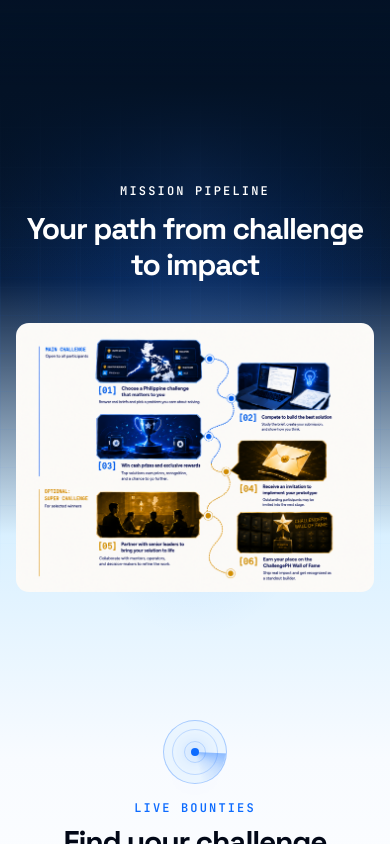
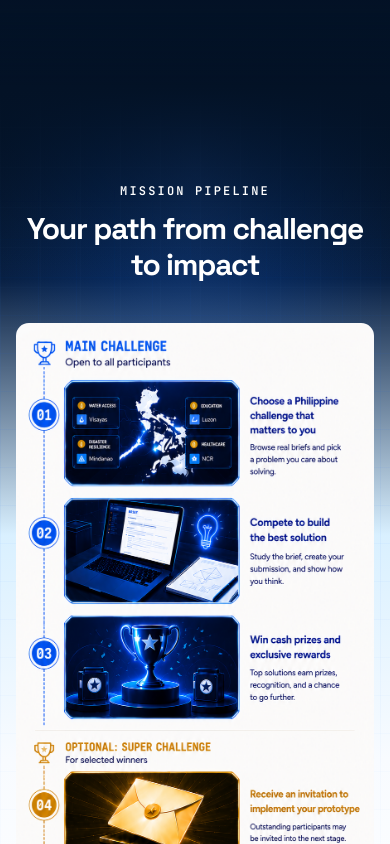
Before and after one commit to BetterInternship/ChallengePH, a Next.js app: page / in a window 390 px wide. Shown: the part 1156-2000 px from the top of the page. Built offline with nearby package versions, Linux system fonts and the light colour scheme.

Commit message:
feat: add mobile image for MissionPipeline and adjust visibility for responsive layout

```diff
--- a/app/page.tsx
+++ b/app/page.tsx
@@ -143,7 +143,14 @@ function MissionPipeline() {
             alt="ChallengePH mission pipeline"
             width={1440}
             height={960}
-            className="h-auto w-full"
+            className="hidden h-auto w-full sm:block"
+          />
+          <Image
+            src="/super-listings/pic1_mobile.png"
+            alt="ChallengePH mission pipeline"
+            width={720}
+            height={960}
+            className="h-auto w-full sm:hidden"
           />
         </div>
       </div>
```
Also changed, not shown: public/super-listings/pic1_mobile.png (added).
